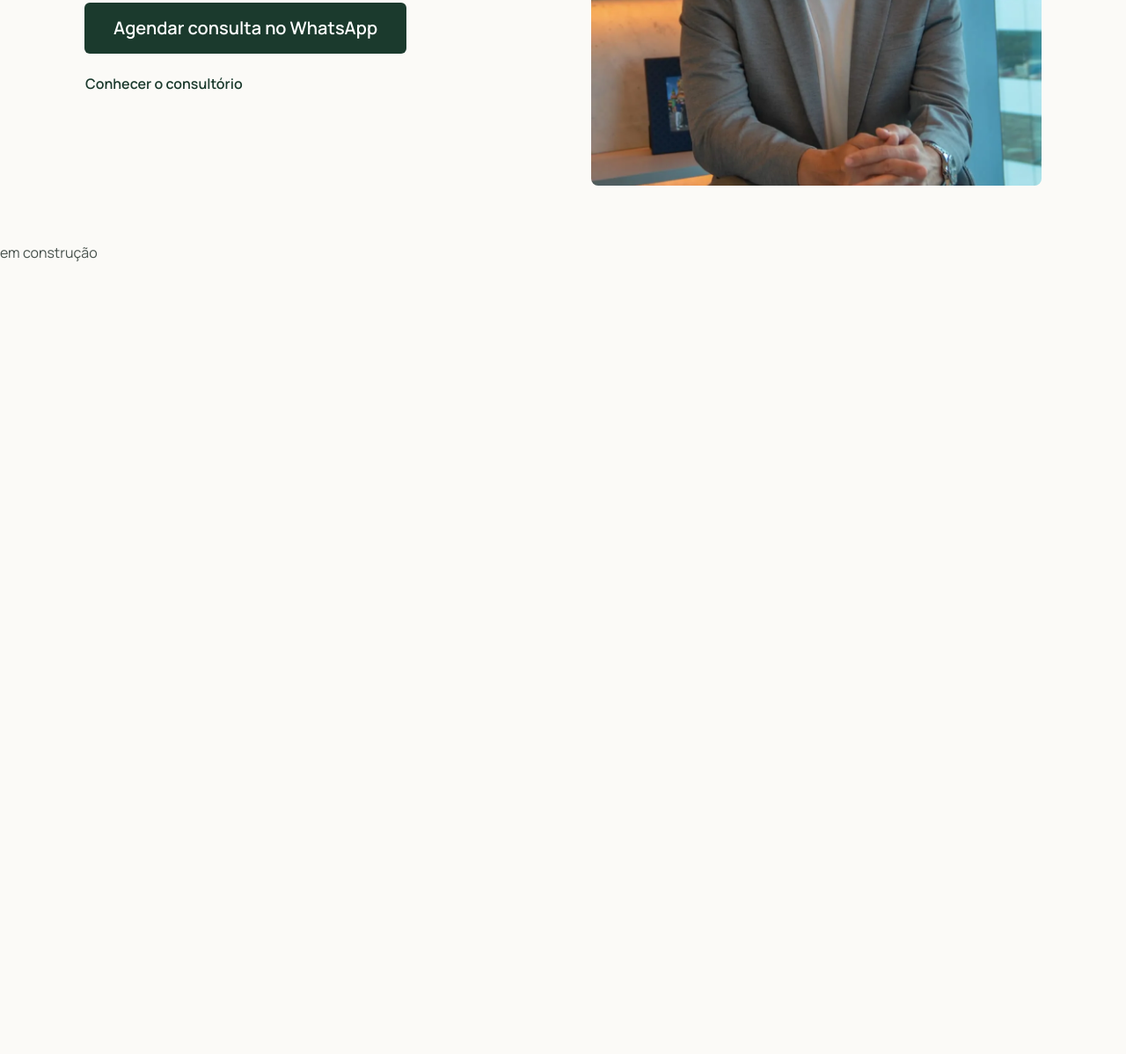
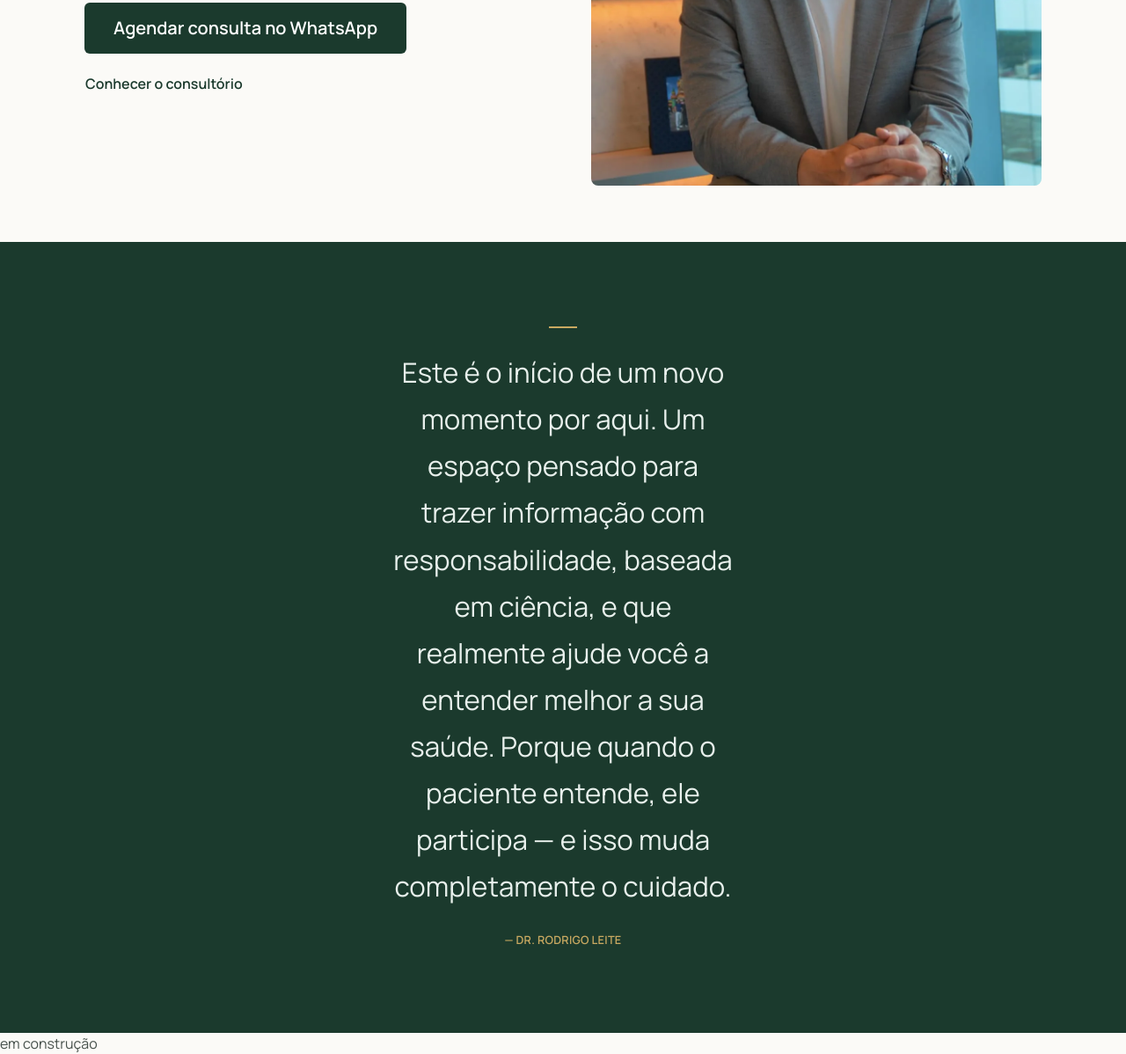
Before and after one commit to thiagoprazeres/rodrigoleitenefro.com.br, a website built with Vite: page src/index.html in a window 1280 px wide. Shown: the part 493-1691 px from the top of the page at 88% size. Before the commit the page ends 800 px from the top, so only its background shows below. Built offline with nearby package versions, Linux system fonts and the light colour scheme.

Commit message:
feat(P06): seção propósito com quote do Dr. Rodrigo (#23)
- Faixa escura (primary-700) com quote tipográfica e regra dourada
- <blockquote> + <cite> semânticos, container--narrow
- Copy literal do briefing

Closes #6

```diff
--- a/src/index.html
+++ b/src/index.html
@@ -50,6 +50,17 @@
           </div>
         </div>
       </section>
+
+      <section class="proposito" aria-label="Propósito">
+        <div class="container container--narrow">
+          <blockquote class="proposito__quote">
+            <p class="proposito__text">
+              Este é o início de um novo momento por aqui. Um espaço pensado para trazer informação com responsabilidade, baseada em ciência, e que realmente ajude você a entender melhor a sua saúde. Porque quando o paciente entende, ele participa — e isso muda completamente o cuidado.
+            </p>
+            <cite class="proposito__cite">— Dr. Rodrigo Leite</cite>
+          </blockquote>
+        </div>
+      </section>
     </main>
     <div id="app"></div>
   </body>
--- a/src/styles/_sections.scss
+++ b/src/styles/_sections.scss
@@ -1 +1,2 @@
 @forward 'sections/hero';
+@forward 'sections/proposito';
--- /dev/null
+++ b/src/styles/sections/_proposito.scss
@@ -0,0 +1,50 @@
+@use '../tokens';
+
+.proposito {
+  padding-block: tokens.$space-3xl;
+  background: tokens.$color-primary-700;
+  color: tokens.$color-text-inverse;
+
+  @include tokens.respond-above('md') {
+    padding-block: 6rem;
+  }
+}
+
+.proposito__quote {
+  margin: 0;
+  max-width: 40ch;
+  margin-inline: auto;
+  text-align: center;
+}
+
+.proposito__text {
+  font-size: tokens.$font-size-xl;
+  font-weight: tokens.$font-weight-regular;
+  line-height: tokens.$line-height-relaxed;
+  color: tokens.$color-primary-100;
+  margin: 0;
+
+  @include tokens.respond-above('md') {
+    font-size: tokens.$font-size-2xl;
+  }
+
+  &::before {
+    content: '';
+    display: block;
+    width: tokens.$space-xl;
+    height: 2px;
+    background: tokens.$color-gold-500;
+    margin: 0 auto tokens.$space-lg;
+  }
+}
+
+.proposito__cite {
+  display: block;
+  margin-top: tokens.$space-lg;
+  font-size: tokens.$font-size-sm;
+  font-style: normal;
+  font-weight: tokens.$font-weight-semibold;
+  letter-spacing: tokens.$letter-spacing-wide;
+  text-transform: uppercase;
+  color: tokens.$color-gold-500;
+}
```
